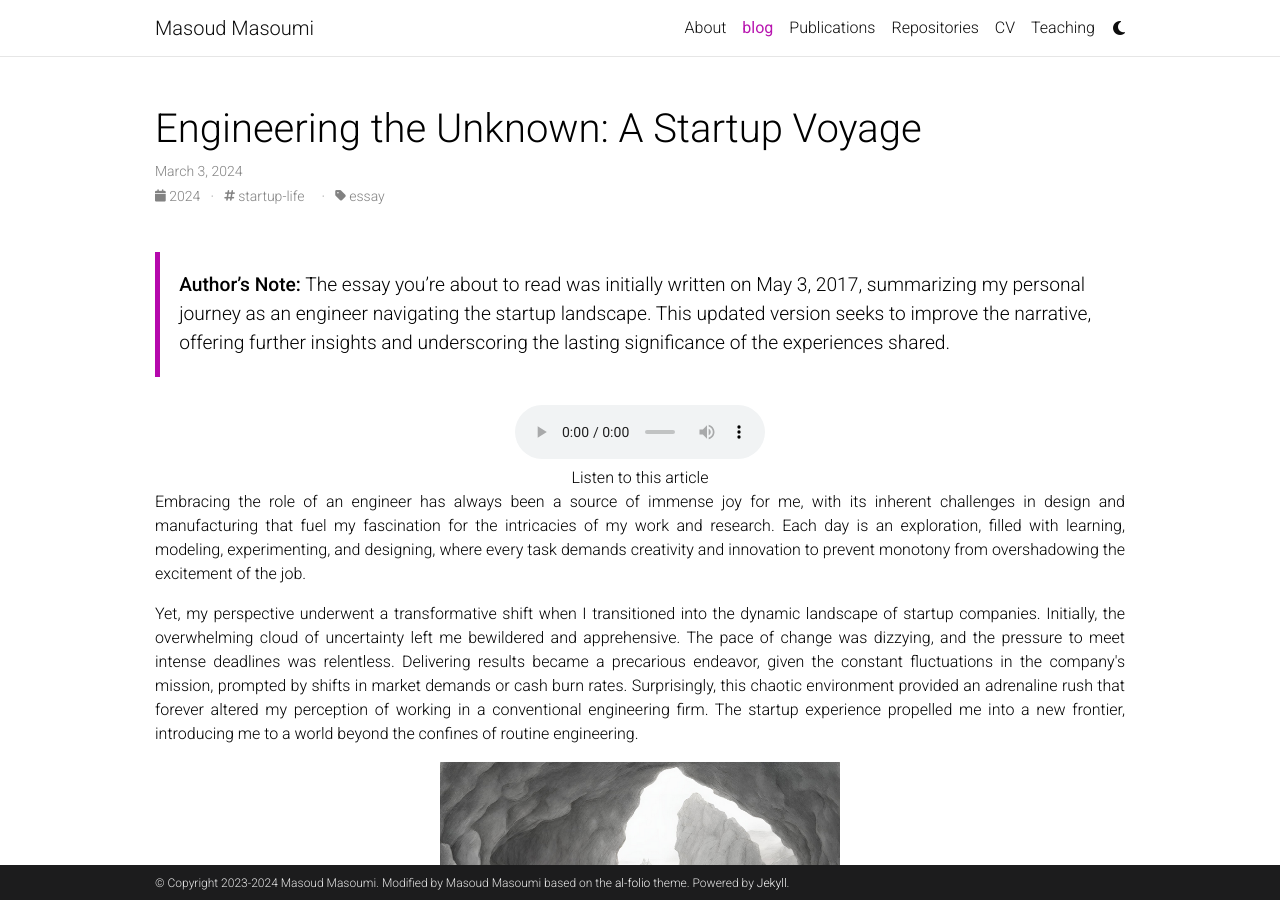
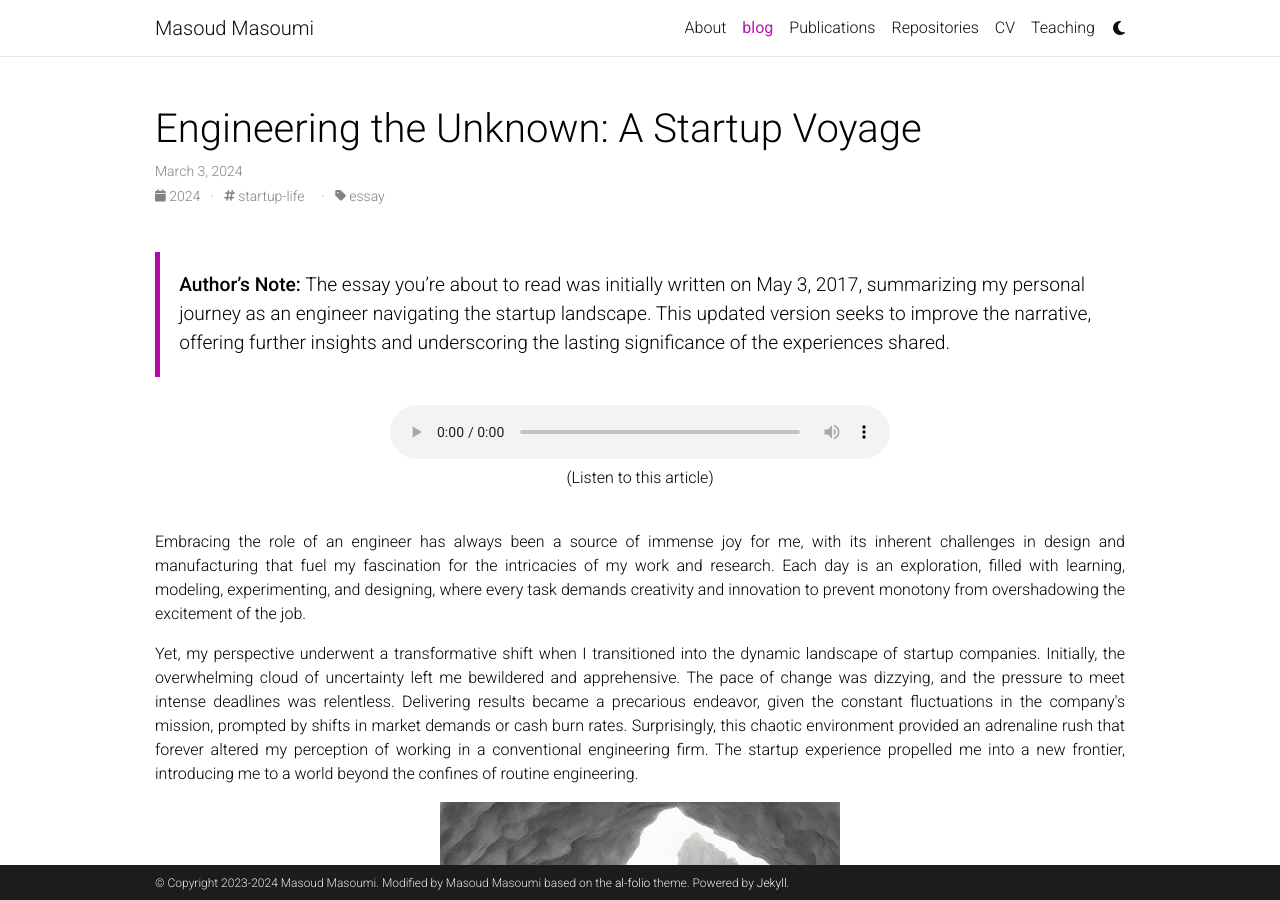
Before and after one commit to MasoudMiM/masoudmim.github.io, a Jekyll site: the page built from _posts/2024-03-03-engineering-the-unknown.md, in a window 1280 px wide and 900 px high. Built offline with Jekyll 4.4.1, drawn with Linux system fonts in a browser that asks for light colours; comment, search, counter and statistics services are not loaded; a style sheet for code colours, icons or effects is not loaded.

Commit message:
added audio file to first post

```diff
--- a/_posts/2024-03-03-engineering-the-unknown.md
+++ b/_posts/2024-03-03-engineering-the-unknown.md
@@ -10,12 +10,14 @@ categories: essay
 > **Author's Note:** The essay you're about to read was initially written on May 3, 2017, summarizing my personal journey as an engineer navigating the startup landscape. This updated version seeks to improve the narrative, offering further insights and underscoring the lasting significance of the experiences shared.
 
 <figure style="text-align: center; max-width: 500px; margin: 0 auto;">
-    <audio controls style="width: 50%;">
+    <audio controls style="width: 100%;">
         <source src="/assets/audio/engineering-the-unknown.mp3" type="audio/mpeg">
         Your browser does not support the audio element.
     </audio>
-    <figcaption>Listen to this article</figcaption>
+    <figcaption>(Listen to this article)</figcaption>
 </figure>
+
+<br>
 
 <div style="text-align: justify;">
 
```
Also changed, not shown: 1 other file.
